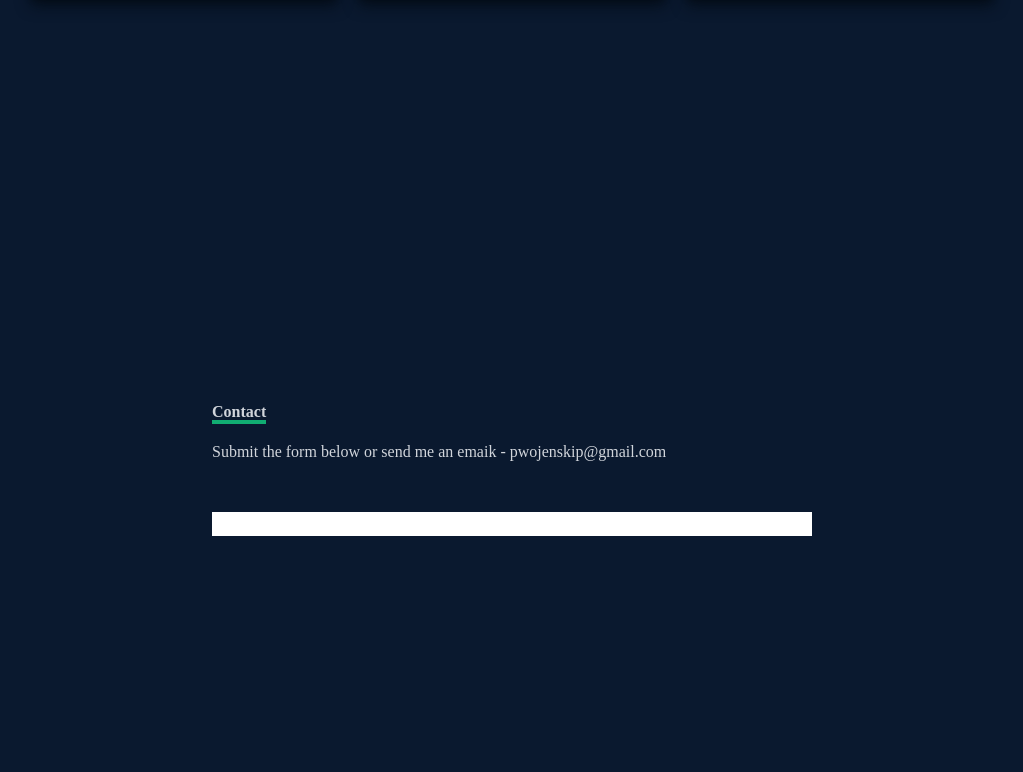
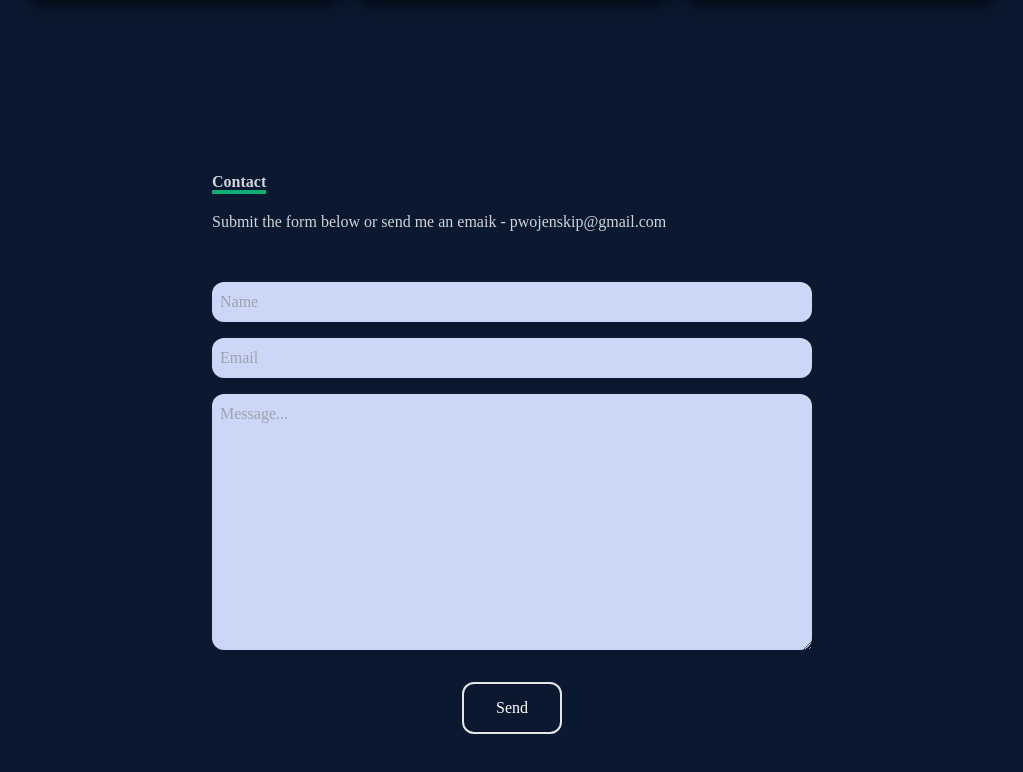
Before and after one commit to PiotrWojenski/my-portfolio, a React (Create React App) app: page / in a window 1280 px wide. Shown: the part 3132-3904 px from the top of the page, without its empty margins (128-1151 px from the left). Built offline with nearby package versions, Linux system fonts and the light colour scheme.

Commit message:
Add contact form inputs and button

```diff
--- a/src/components/Contact.jsx
+++ b/src/components/Contact.jsx
@@ -8,7 +8,18 @@ const Contact = () => {
 					<p className="text-4-xl font-bold inline border-b-4 border-[#11AD72] text-gray-300">Contact</p>
 					<p className="text-gray-300 py-4">Submit the form below or send me an emaik - pwojenskip@gmail.com</p>
 				</div>
-				<input type="text" />
+				<input type="text" placeholder="Name" name="name" className=" p-2 rounded-xl bg-[#ccd6f6]" />
+				<input className="my-4 p-2 rounded-xl bg-[#ccd6f6]" type="text" placeholder="Email" name="name" />
+				<textarea
+					className="bg-[#ccd6f6] p-2 rounded-xl"
+					placeholder="Message..."
+					name="message"
+					id=""
+					cols="30"
+					rows="10"></textarea>
+				<button className="text-white border-2 hover:bg-[#11AD72] hover:border-[#11AD72] px-8 py-3 my-8 mx-auto flex items-center rounded-xl">
+					Send
+				</button>
 			</form>
 		</div>
 	)
```
